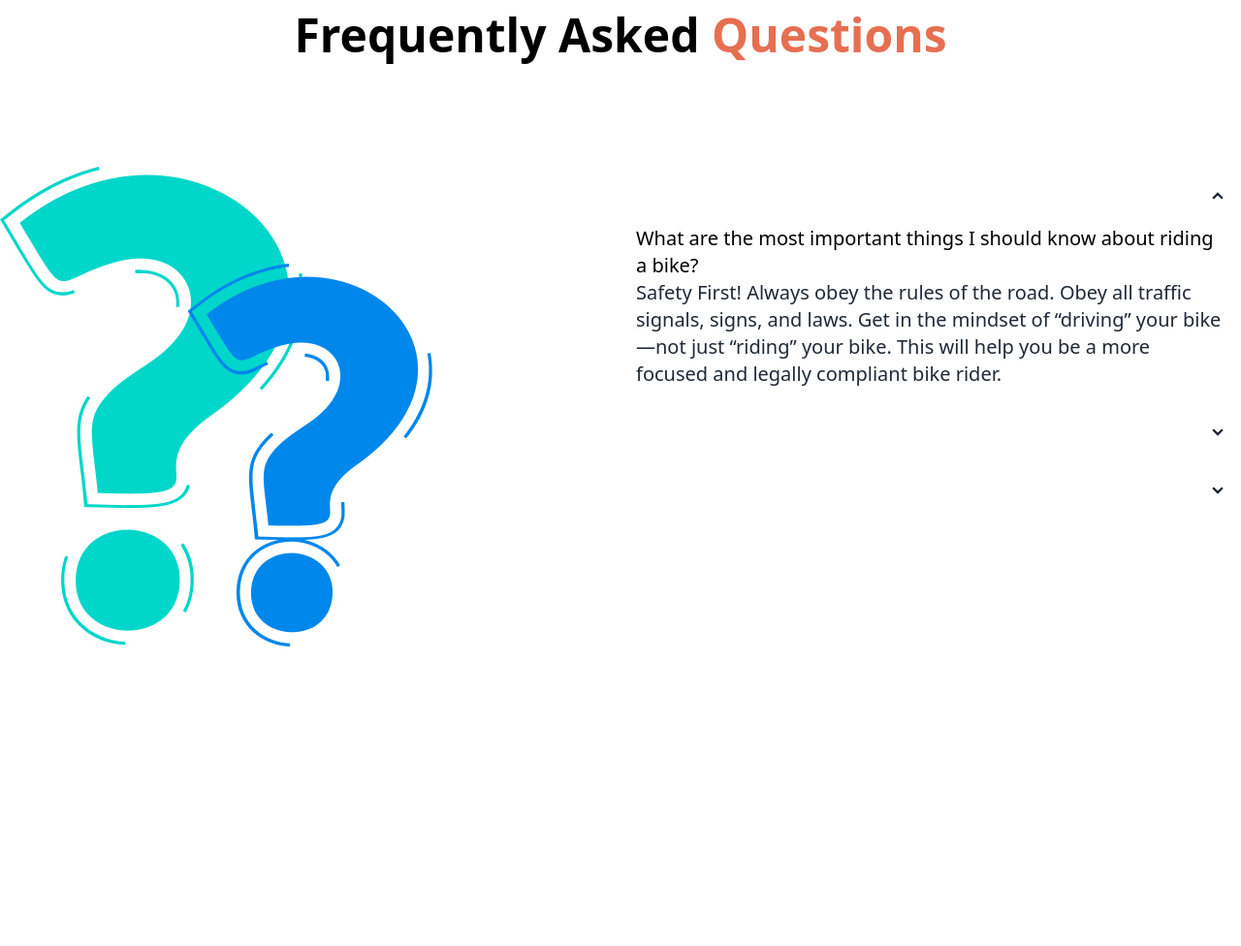
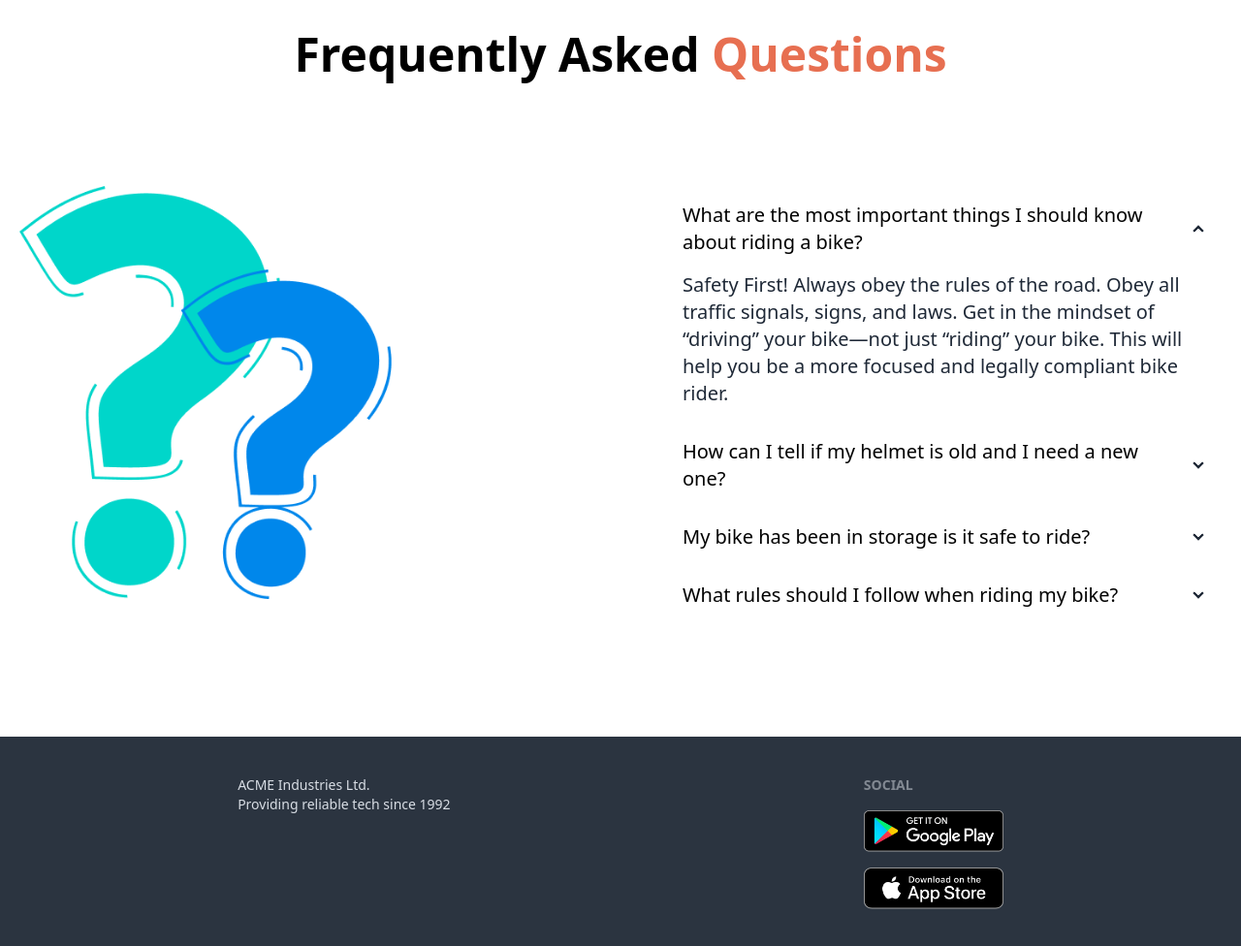
Before and after one commit to Ariful-Islam-Shanto/biker-zone-website, a plain HTML site: page index.html in a window 1280 px wide. Shown: the part 2316-3292 px from the top of the page at 97% size. Before the commit the page ends 3079 px from the top, so only its background shows below. Drawn offline with nearby package versions, Linux system fonts and the light colour scheme.

Commit message:
Footer section added

```diff
--- a/index.html
+++ b/index.html
@@ -289,25 +289,25 @@
       </div>
     </section>
     <!-- faq section -->
-    <section class="mb-24">
-      <h3 class="text-5xl font-semibold text-black text-center mb-28"> Frequently Asked<span class="text-bike-primary"> Questions
+    <section class="mb-24 p-5">
+      <h3 class="text-5xl font-semibold text-black text-center lg:mb-28"> Frequently Asked<span class="text-bike-primary"> Questions
       </span></h3>
-
-      <div class="flex">
+      <!-- collapse one -->
+      <div class="flex lg:gap-24 flex-col-reverse lg:flex-row">
         <div class="flex-1">
-          <img src="/images/others/faq.png" alt="" srcset="">
+          <img src="/images/others/faq.png" alt="" srcset="" class="lg:max-w-sm md:w-full">
         </div>
         <div class="flex-1">
           <div class="collapse collapse-arrow bg-white">
             <input type="radio" name="my-accordion-2" checked="checked" />
             <div class="collapse-title text-xl font-medium">
               <Translate text="Click to open this one and close others" />
-            </div>
-            <div class="collapse-content">
               <h3 class="text-xl font-medium text-black">
                 What are the most important things I should
                 know about riding a bike?
               </h3>
+            </div>
+            <div class="collapse-content">
                 <p class="text-xl">
                   Safety First! Always obey the rules of the road. Obey all traffic signals, signs, and laws. Get in the mindset of “driving” your bike—not just “riding” your bike. This will help you be a more focused and legally compliant bike rider.
                 </p>
@@ -318,12 +318,11 @@
             <input type="radio" name="my-accordion-2" />
             <div class="collapse-title text-xl font-medium">
               <Translate text="Click to open this one and close others" />
+              <h3 class="text-xl font-medium text-black">
+                How can I tell if my helmet is old and I need a new one?
+              </h3>
             </div>
             <div class="collapse-content">
-              <h3 class="text-xl font-medium text-black">
-                What are the most important things I should
-                know about riding a bike?
-              </h3>
                 <p class="text-xl">
                   Safety First! Always obey the rules of the road. Obey all traffic signals, signs, and laws. Get in the mindset of “driving” your bike—not just “riding” your bike. This will help you be a more focused and legally compliant bike rider.
                 </p>
@@ -334,12 +333,26 @@
             <input type="radio" name="my-accordion-2" />
             <div class="collapse-title text-xl font-medium">
               <Translate text="Click to open this one and close others" />
+              <h3 class="text-xl font-medium text-black">
+                My bike has been in storage is it safe to ride?
+              </h3>
             </div>
             <div class="collapse-content">
+                <p class="text-xl">
+                  Safety First! Always obey the rules of the road. Obey all traffic signals, signs, and laws. Get in the mindset of “driving” your bike—not just “riding” your bike. This will help you be a more focused and legally compliant bike rider.
+                </p>
+            </div>
+          </div>
+          <!-- collapse four -->
+          <div class="collapse collapse-arrow bg-white">
+            <input type="radio" name="my-accordion-2" />
+            <div class="collapse-title text-xl font-medium">
+              <Translate text="Click to open this one and close others" />
               <h3 class="text-xl font-medium text-black">
-                What are the most important things I should
-                know about riding a bike?
+                What rules should I follow when riding my bike?
               </h3>
+            </div>
+            <div class="collapse-content">
                 <p class="text-xl">
                   Safety First! Always obey the rules of the road. Obey all traffic signals, signs, and laws. Get in the mindset of “driving” your bike—not just “riding” your bike. This will help you be a more focused and legally compliant bike rider.
                 </p>
@@ -349,9 +362,18 @@
       </div>
     </section>
   </main>
-  <footer>
-
-  </footer>
+    <footer class="footer p-10 bg-neutral text-neutral-content flex justify-around ">
+      <div>
+        <p>ACME Industries Ltd.<br/>Providing reliable tech since 1992</p>
+      </div>
+      <div>
+        <span class="footer-title">Social</span>
+        <div class="grid grid-cols-1 gap-4">
+          <a><img class="w-36" src="/images/others/android.png" alt=""></a>
+          <a><img class="w-36" src="/images/others/ios.png" alt=""></a>
+        </div>
+      </div>
+    </footer>
 </body>
 
 </html>
```
